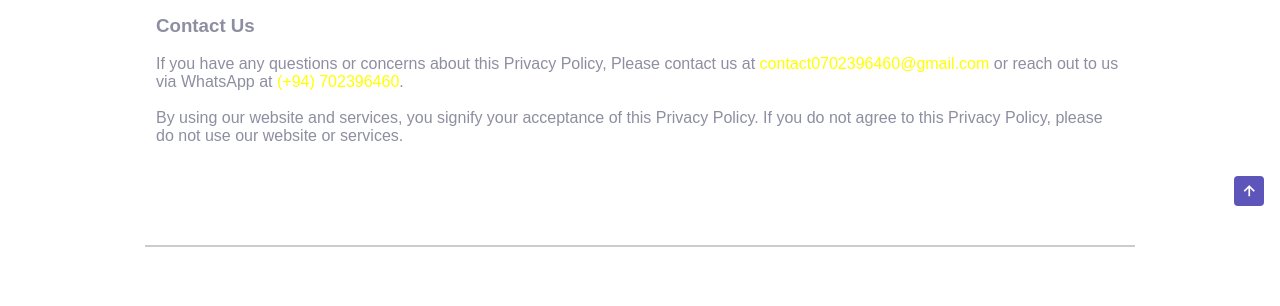
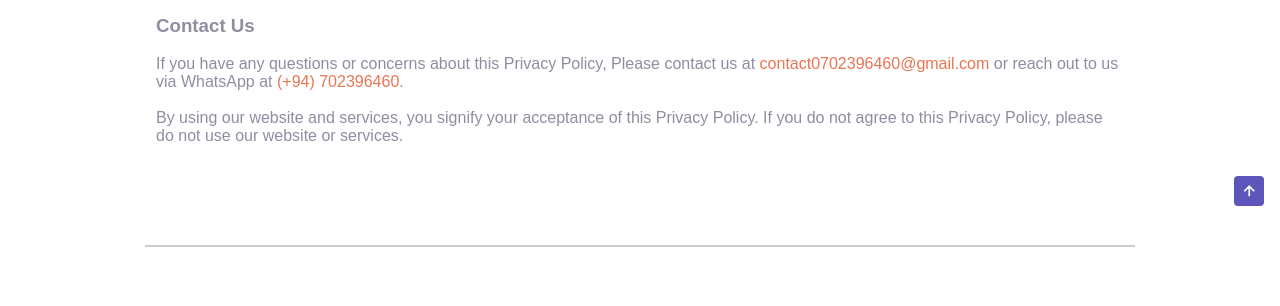
Before and after one commit to premiumsupportofficial/Privacy, a plain HTML site: page index.html in a window 1280 px wide. Shown: the part 754-1060 px from the top of the page. Drawn offline with nearby package versions, Linux system fonts and the light colour scheme.

Commit message:
Update index.html

```diff
--- a/index.html
+++ b/index.html
@@ -150,8 +150,8 @@
             <h3>Contact Us</h3>
             <br>
             <p>If you have any questions or concerns about this Privacy Policy,
-              Please contact us at <a href="mailto:contact0702396460@gmail.com" style="color: #FFFF00; font-size: 16px;">contact0702396460@gmail.com</a> or
-              reach out to us via WhatsApp at <a href="https://wa.me/94702396460" style="color: #FFFF00; font-size: 16px;">(+94) 702396460</a>.</p>
+              Please contact us at <a href="mailto:contact0702396460@gmail.com" style="color: #E97451; font-size: 16px;">contact0702396460@gmail.com</a> or
+              reach out to us via WhatsApp at <a href="https://wa.me/94702396460" style="color: #E97451; font-size: 16px;">(+94) 702396460</a>.</p>
             <br>
             <p>By using our website and services, you signify your acceptance of this Privacy Policy.
               If you do not agree to this Privacy Policy, please do not use our website or services.</p>
```
